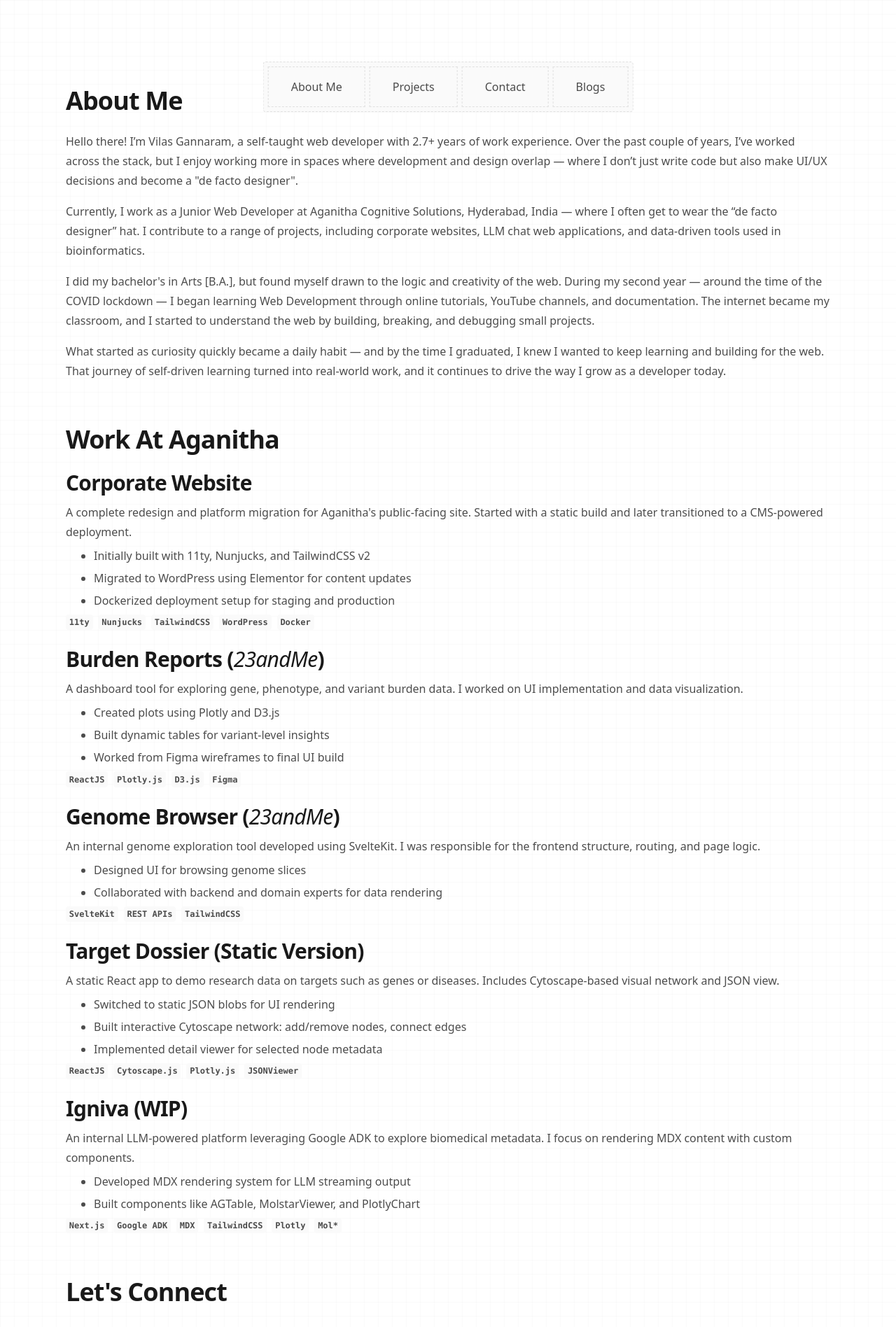
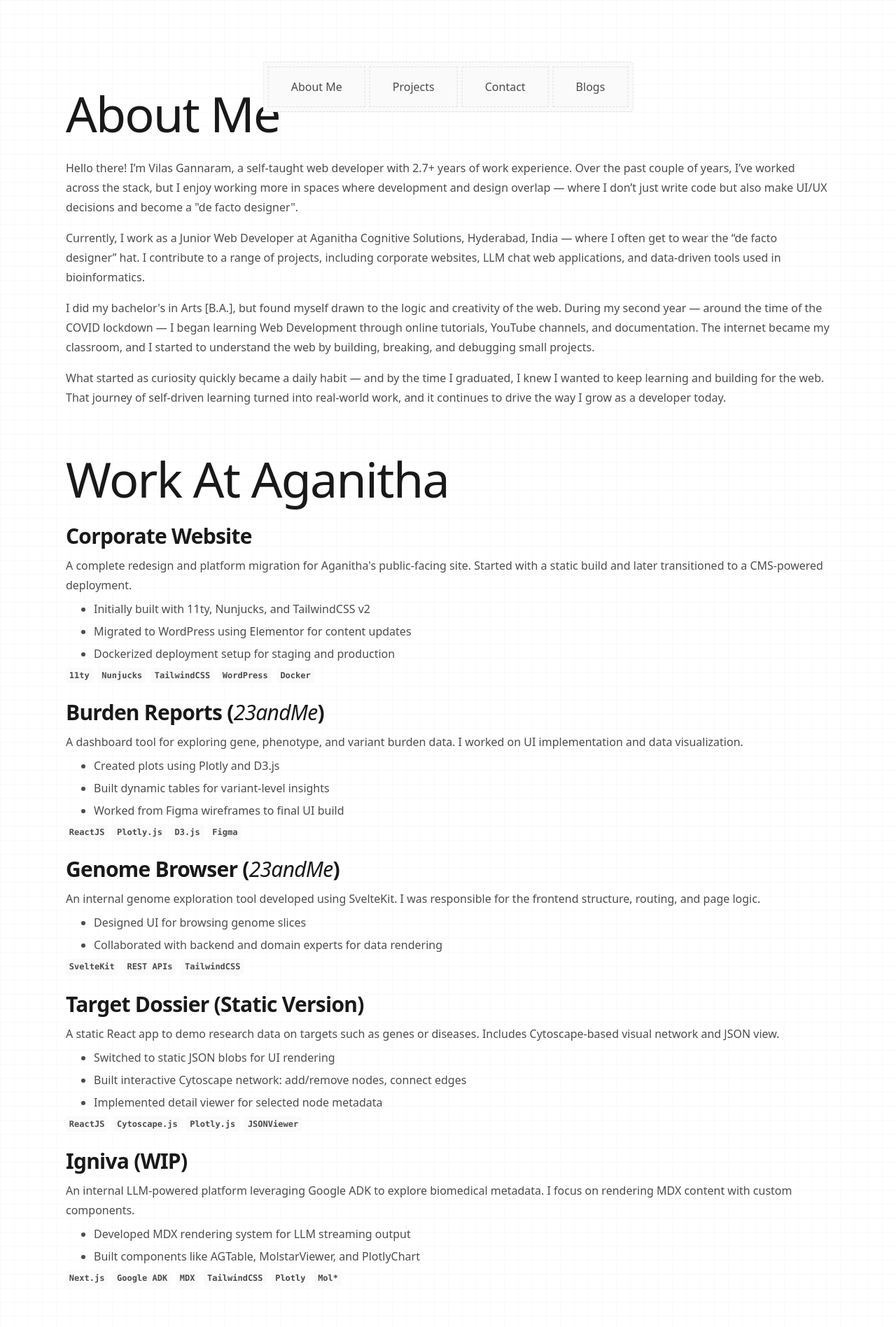
Before and after one commit to vilas-gannaram/vilas-gannaram.github.io, a SvelteKit app: page / in a window 1280 px wide. Shown: the part 620-2516 px from the top of the page at 70% size. Built offline with nearby package versions, Linux system fonts and the light colour scheme.

Commit message:
update(home page) font-size for h2

```diff
--- a/src/routes/+page.svelte
+++ b/src/routes/+page.svelte
@@ -37,7 +37,8 @@
 	<!-- About Me -->
 	<section id="about" class="scroll-m-20">
 		<div class="mx-auto my-16 max-w-[1140px] px-6">
-			<h2>About Me</h2>
+			<h2 class="text-[clamp(36px,8vw+16px,70px)] font-light">About Me</h2>
+
 			<p class="mt-4 md:mt-6">
 				Hello there! I’m <span>Vilas Gannaram</span>, a self-taught web developer with 2.7+ years of
 				work experience. Over the past couple of years, I’ve worked across the stack, but I enjoy
@@ -72,7 +73,7 @@
 	<!-- work at aganitha -->
 	<section id="projects" class="scroll-m-20">
 		<div class="mx-auto my-16 max-w-[1140px] px-6">
-			<h2>Work At Aganitha</h2>
+			<h2 class="text-[clamp(36px,8vw+16px,70px)] font-light">Work At Aganitha</h2>
 
 			{#each projects.slice(0, 5) as project (project.title)}
 				<div class="mt-4 md:mt-6">
@@ -99,7 +100,7 @@
 
 	<!-- contact me -->
 	<section id="contact" class="mx-auto my-16 max-w-[1140px] scroll-m-20 px-6">
-		<h2>Let's Connect</h2>
+		<h2 class="text-[clamp(36px,8vw+16px,70px)] font-light">Let's Connect</h2>
 		<p class="mt-4 md:mt-6">Open to opportunities and collaborations. Drop me a message!</p>
 		<a href="mailto:vilasgannaram@gmail.com" class="mt-2 md:mt-4"> Email Me </a>
 	</section>
```
